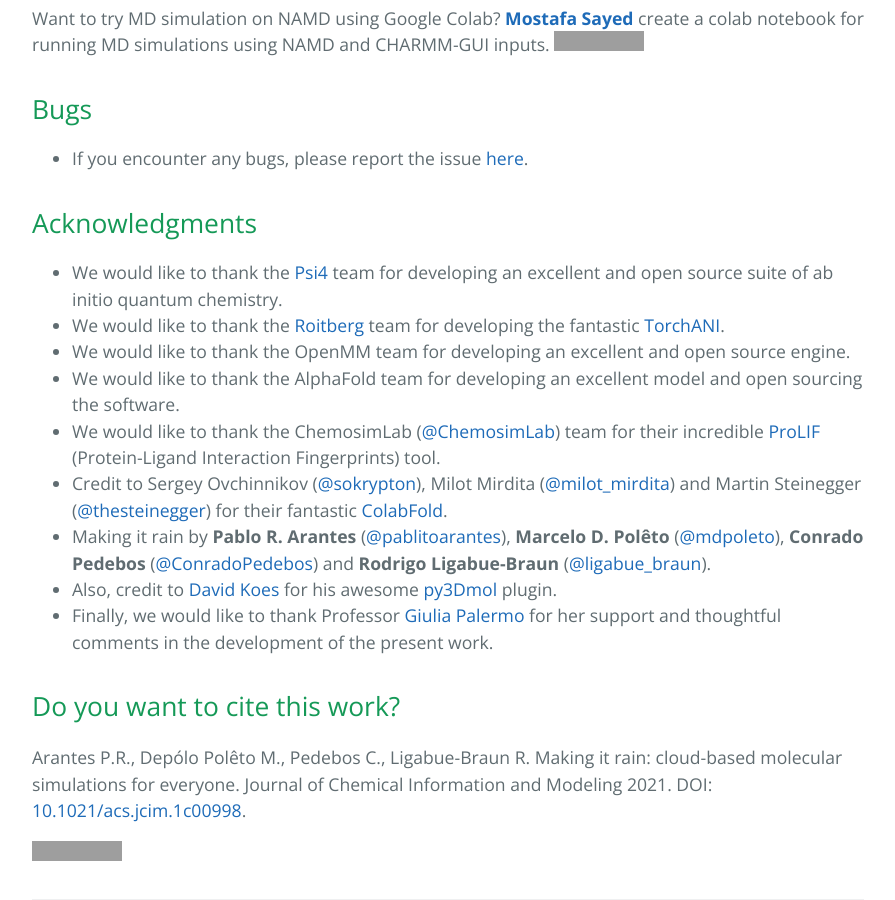
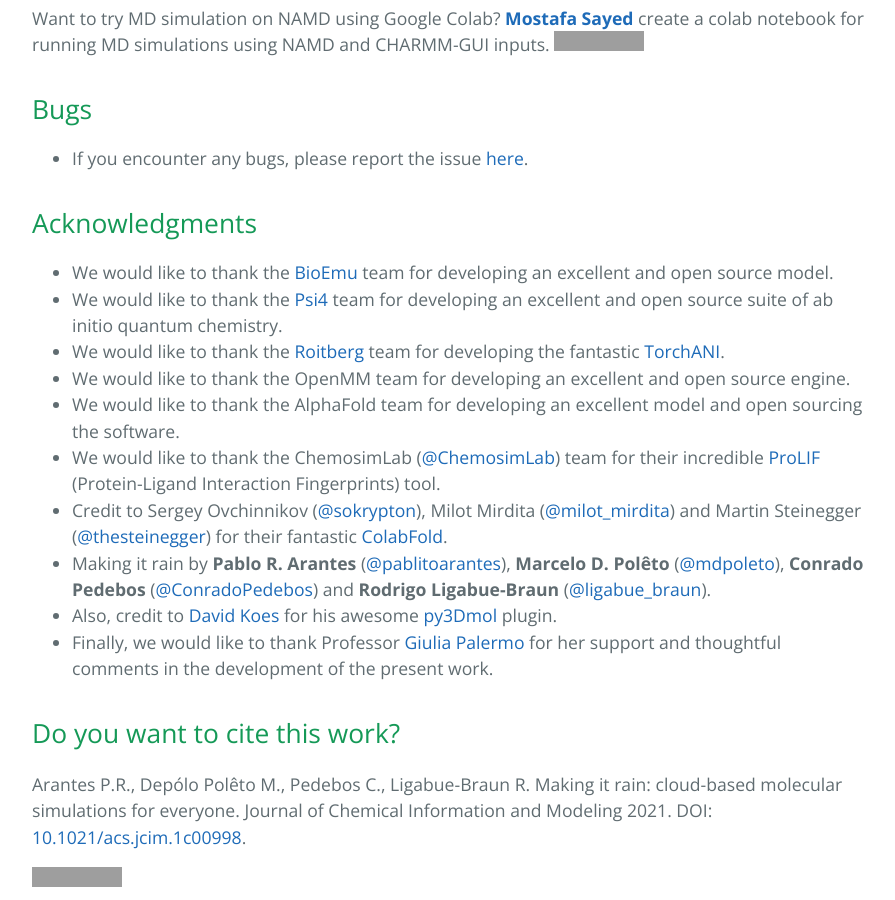
Before and after one commit to pablo-arantes/making-it-rain, a Jekyll site: the page built from index.md, in a window 1280 px wide and 900 px high, scrolled down 2568 px. Shown: the whole window, without its empty margins (192-1087 px from the left). Built offline with Jekyll 4.4.1, drawn with Linux system fonts in a browser that asks for light colours; our own code applies the rules of GitHub Pages for plain Markdown files; the repository's description, which GitHub fills in, is left out; grey boxes are pictures that could not be loaded.

Commit message:
Update index.md

```diff
--- a/index.md
+++ b/index.md
@@ -52,6 +52,7 @@
 
 ## Acknowledgments
 
+- We would like to thank the [BioEmu](https://github.com/microsoft/bioemu) team for developing an excellent and open source model.
 - We would like to thank the [Psi4](https://psicode.org/) team for developing an excellent and open source suite of ab initio quantum chemistry.
 - We would like to thank the [Roitberg](https://roitberg.chem.ufl.edu/) team for developing the fantastic [TorchANI](https://github.com/aiqm/torchani).
 - We would like to thank the OpenMM team for developing an excellent and open source engine.
```
